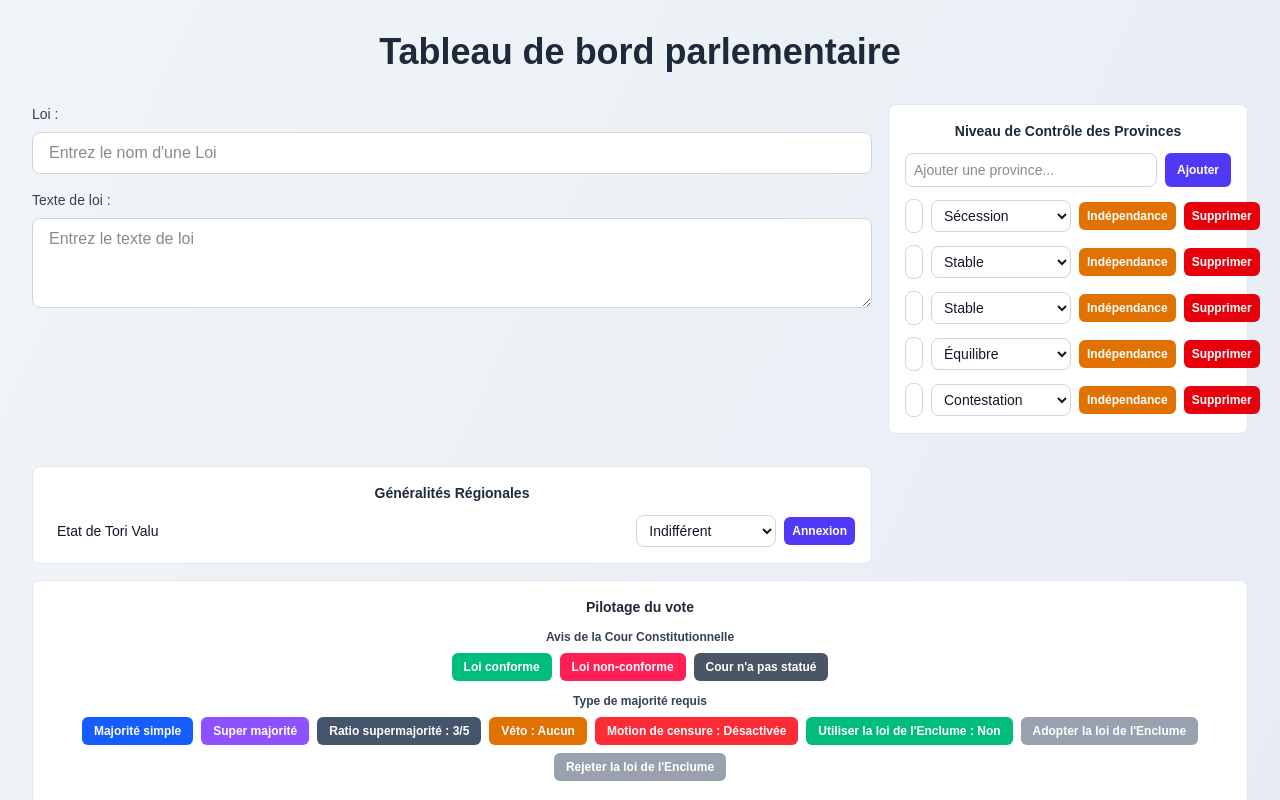
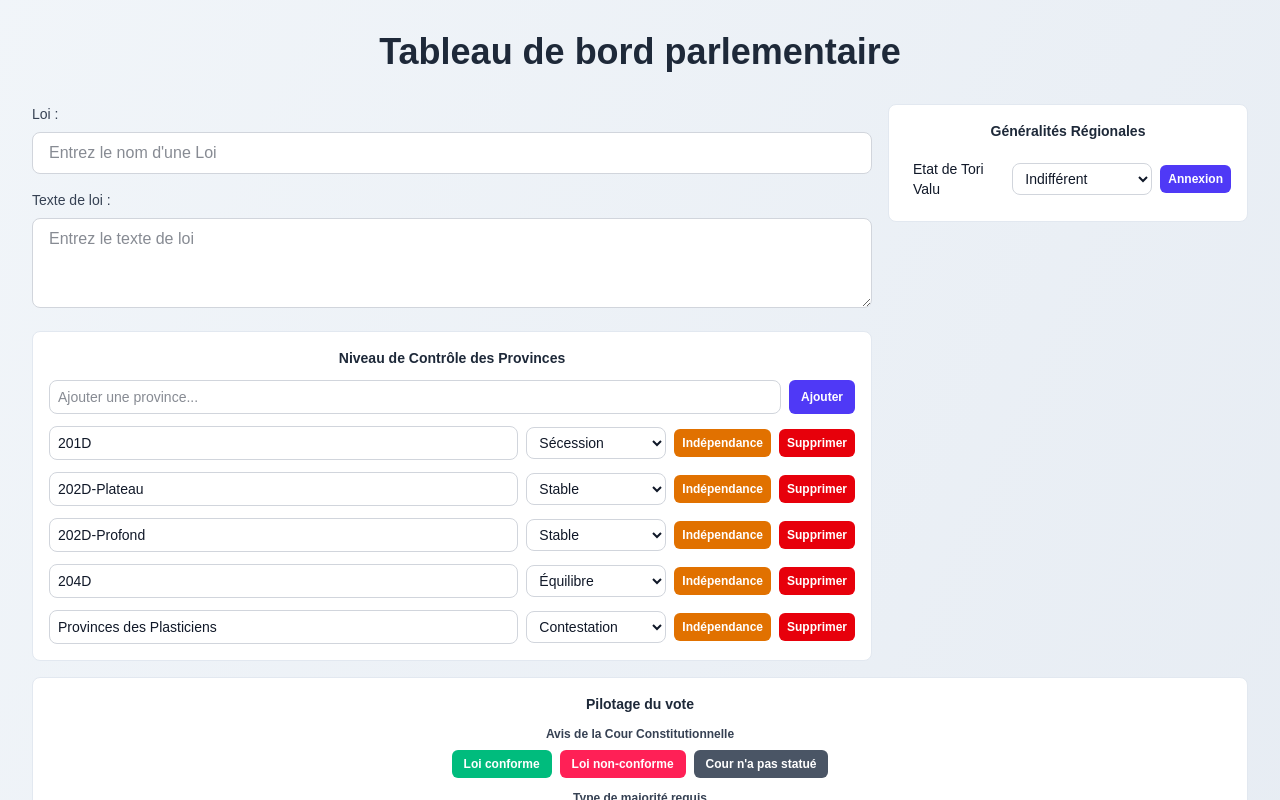
Before and after one commit to Yahiabenlet/interfaceAssemblee, a Next.js app: page / in a window 1280 px wide. Both pictures are taken after typing "5" into the empty fields and a click on the button "Créer l'hémicycle". Shown: the top 800 px of the page. Built offline with nearby package versions, Linux system fonts and the light colour scheme.

Commit message:
décalage du tableau de bord v1

```diff
--- a/app/page.tsx
+++ b/app/page.tsx
@@ -622,8 +622,8 @@ export default function Home() {
                     placeholder="Entrez le texte de loi"
                   />
                 </div>
-              </div>
 
+                {/* déplacé : niveau des provinces sous Loi/Texte */}
                 <div className="bg-white dark:bg-gray-800 rounded-lg p-4 border border-slate-200 dark:border-slate-700">
                   <h3 className="text-sm font-semibold text-gray-800 dark:text-gray-100 mb-3 text-center">
                     Niveau de Contrôle des Provinces
@@ -692,8 +692,10 @@ export default function Home() {
                     ))}
                   </div>
                 </div>
+              </div>
 
-              <div className="bg-white dark:bg-gray-800 rounded-lg p-4 border border-slate-200 dark:border-slate-700 mt-4">
+              {/* déplacé : généralités dans la colonne de droite */}
+              <div className="bg-white dark:bg-gray-800 rounded-lg p-4 border border-slate-200 dark:border-slate-700">
                 <h3 className="text-sm font-semibold text-gray-800 dark:text-gray-100 mb-3 text-center">
                   Généralités Régionales
                 </h3>
```
Lines whose indentation alone changed are shown as unchanged.
